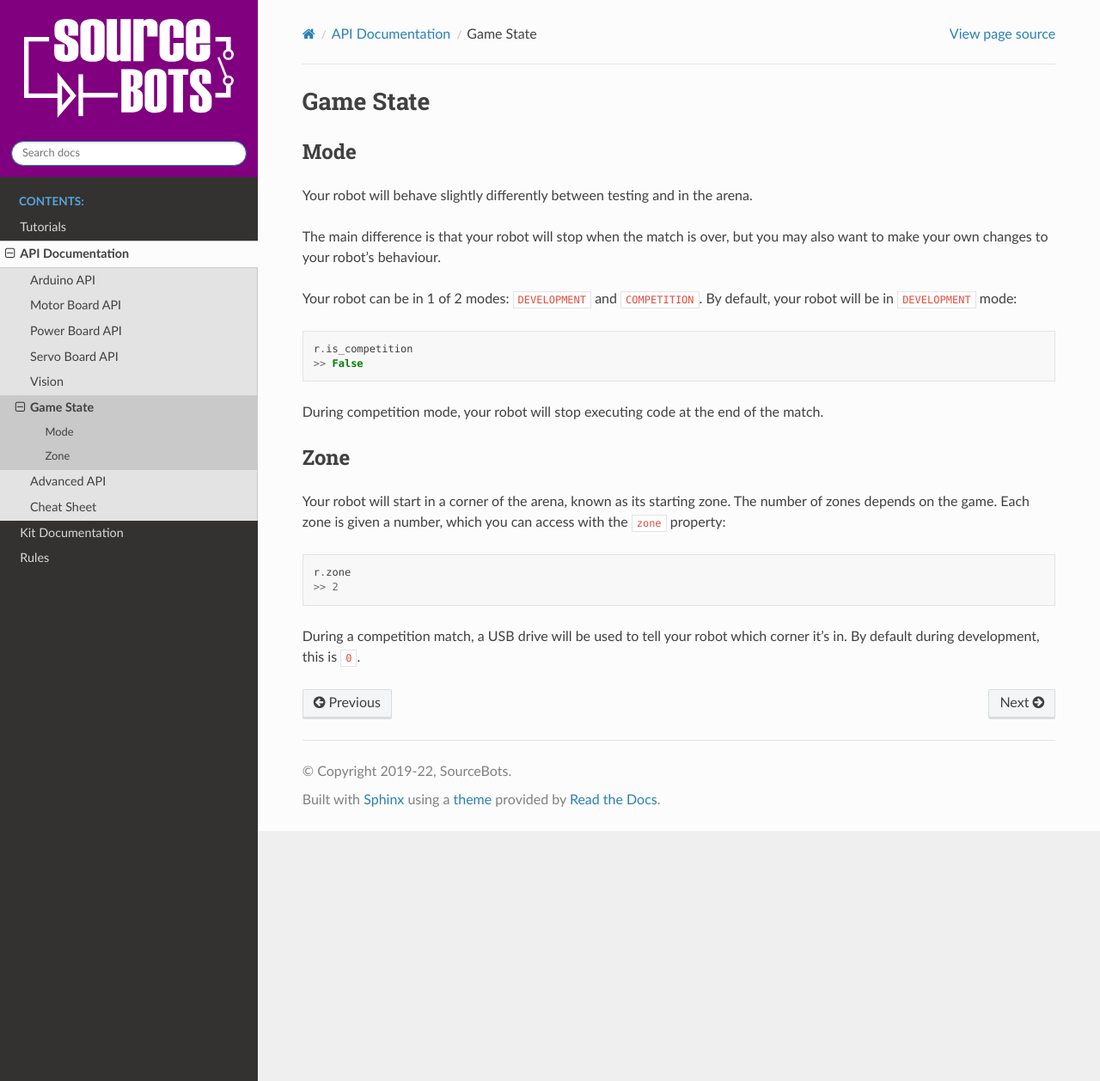
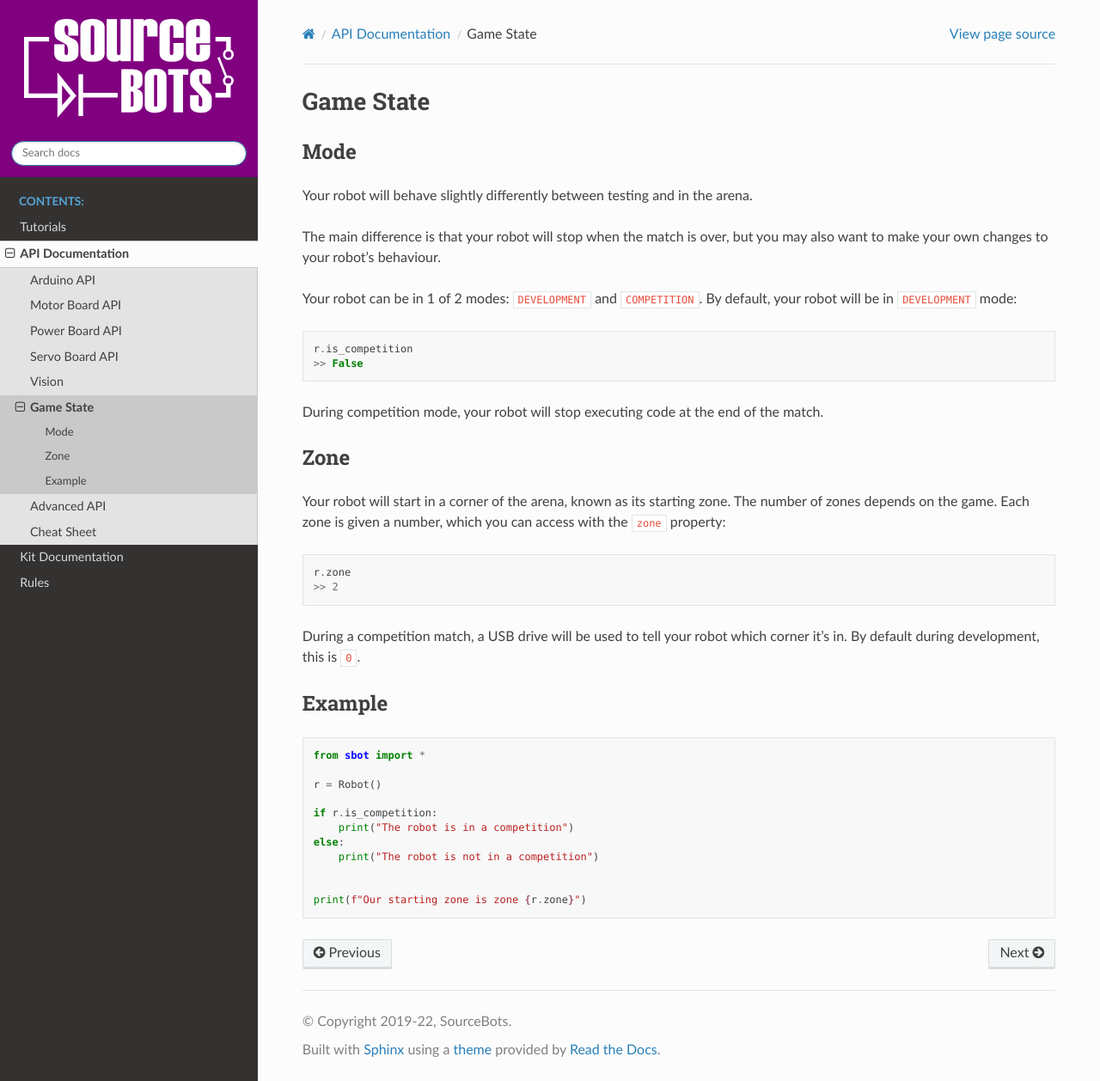
Before and after one commit to sourcebots/sbot, a Sphinx documentation site: the page built from docs/source/api/game-state.rst, in a window 1280 px wide and 1258 px high. Shown: the whole window at 86% size. Built offline with Sphinx 7.4.7 and the Read the Docs theme 2.0.0, drawn with Linux system fonts in a browser that asks for light colours.

Commit message:
Add game state example program

```diff
--- a/docs/source/api/game-state.rst
+++ b/docs/source/api/game-state.rst
@@ -34,3 +34,20 @@ number, which you can access with the ``zone`` property:
 
 During a competition match, a USB drive will be used to tell your robot
 which corner it's in. By default during development, this is ``0``.
+
+Example
+-------
+
+.. code:: python
+
+   from sbot import *
+
+   r = Robot()
+
+   if r.is_competition:
+       print("The robot is in a competition")
+   else:
+       print("The robot is not in a competition")
+
+
+   print(f"Our starting zone is zone {r.zone}")
```
